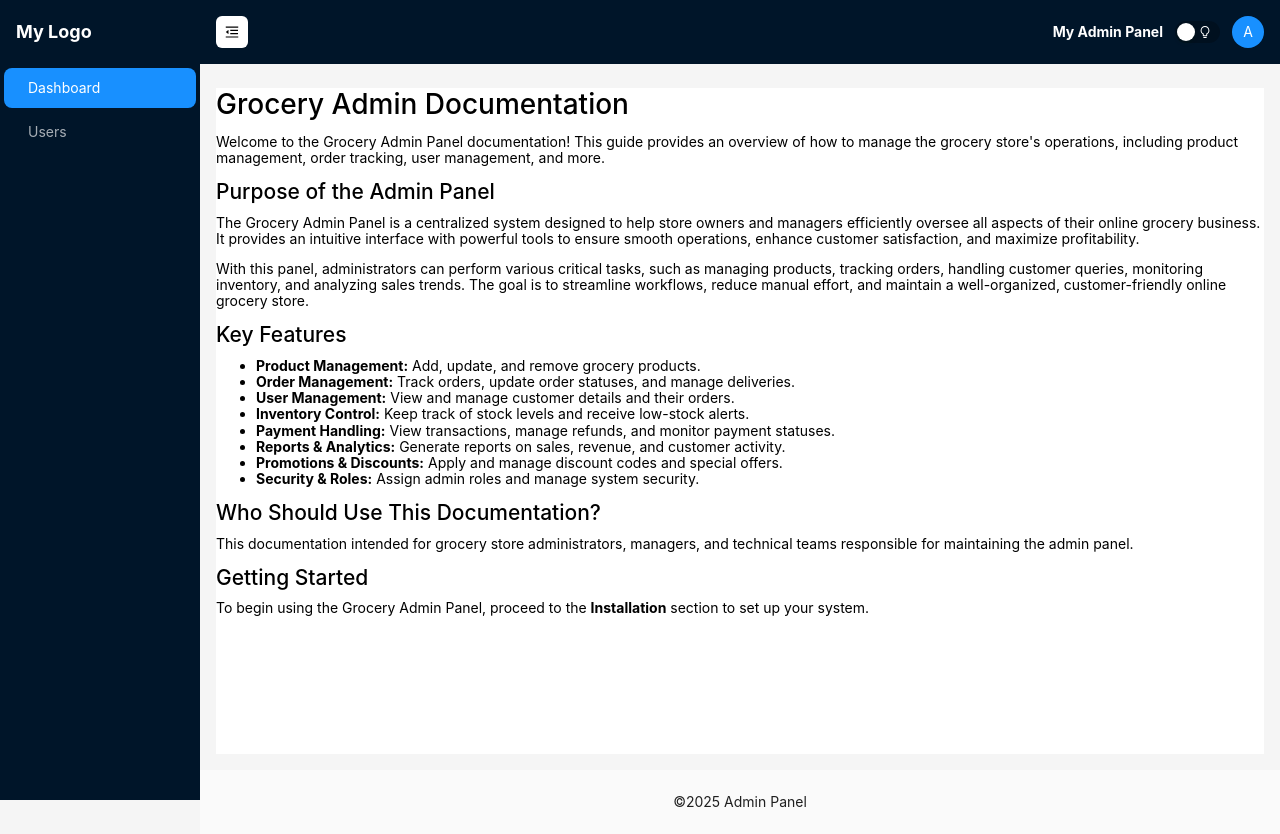
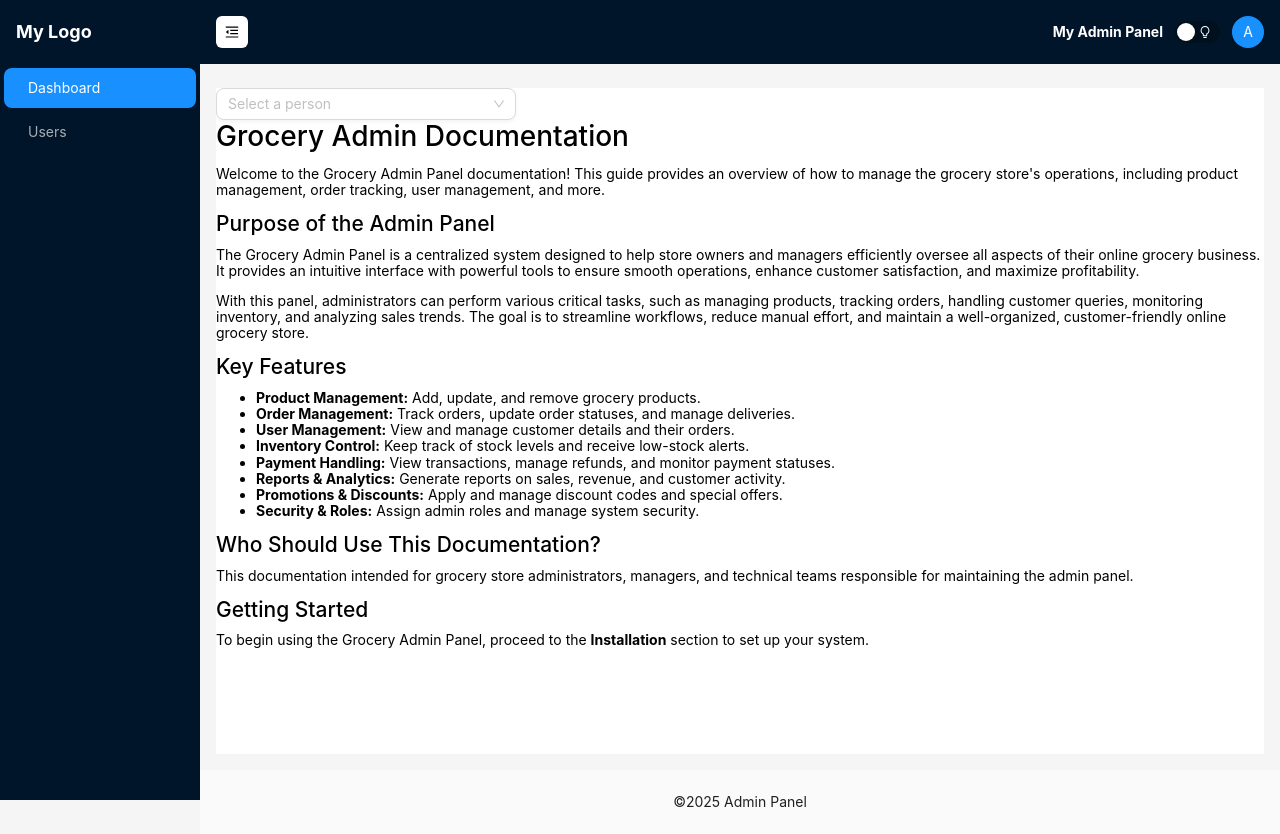
Before and after one commit to genesistechnosoft/git_learns, a React (Vite) app: page / in a window 1280 px wide. Both pictures are taken after typing "name@example.com", "Sample123" into the empty fields and a click on the button "Login". Built offline with nearby package versions, Linux system fonts and the light colour scheme.

Commit message:
Added Dropdown with groups

```diff
--- /dev/null
+++ b/src/components/GroupedDropdown.css
@@ -0,0 +1,70 @@
+.grouped-dropdown-container {
+  width: 100%;
+  max-width: 300px;
+}
+
+.grouped-dropdown {
+  width: 100%;
+}
+
+.grouped-dropdown .ant-select-selector {
+  border-radius: 8px !important;
+  border: 1px solid #d9d9d9 !important;
+  box-shadow: 0 2px 4px rgba(0, 0, 0, 0.05) !important;
+  transition: all 0.3s ease !important;
+}
+
+.grouped-dropdown:hover .ant-select-selector {
+  border-color: #40a9ff !important;
+  box-shadow: 0 2px 8px rgba(24, 144, 255, 0.15) !important;
+}
+
+.grouped-dropdown-menu {
+  border-radius: 8px !important;
+  box-shadow: 0 3px 12px rgba(0, 0, 0, 0.1) !important;
+  padding: 8px 0 !important;
+}
+
+.dropdown-group {
+  padding: 8px 0 !important;
+}
+
+.dropdown-group .ant-select-item-group {
+  color: #8c8c8c !important;
+  font-weight: 600 !important;
+  font-size: 12px !important;
+  text-transform: uppercase !important;
+  letter-spacing: 0.5px !important;
+  padding: 8px 12px !important;
+  margin: 0 !important;
+  background-color: #fafafa !important;
+  border-bottom: 1px solid #f0f0f0 !important;
+}
+
+.dropdown-option {
+  padding: 8px 12px !important;
+  margin: 0 !important;
+  transition: all 0.2s ease !important;
+}
+
+.dropdown-option:hover {
+  background-color: #f5f5f5 !important;
+}
+
+/* Focus styles for accessibility */
+.grouped-dropdown .ant-select-focused .ant-select-selector {
+  border-color: #40a9ff !important;
+  box-shadow: 0 0 0 2px rgba(24, 144, 255, 0.2) !important;
+}
+
+/* Selected option styles */
+.ant-select-item-option-selected {
+  background-color: #e6f7ff !important;
+  font-weight: 500 !important;
+}
+
+/* Disabled state styles */
+.grouped-dropdown.ant-select-disabled .ant-select-selector {
+  background-color: #f5f5f5 !important;
+  cursor: not-allowed !important;
+}
--- /dev/null
+++ b/src/components/GroupedDropdown.jsx
@@ -0,0 +1,57 @@
+import React, { useState } from 'react';
+import { Select, Space } from 'antd';
+import './GroupedDropdown.css';
+
+const { Option, OptGroup } = Select;
+
+const GroupedDropdown = ({
+  options,
+  placeholder = 'Select an option',
+  onChange,
+  value,
+  className = '',
+  disabled = false,
+  loading = false,
+  size = 'middle'
+}) => {
+  const handleChange = (newValue) => {
+    if (onChange) {
+      onChange(newValue);
+    }
+  };
+
+  return (
+    <div className={`grouped-dropdown-container ${className}`}>
+      <Select
+        value={value}
+        onChange={handleChange}
+        placeholder={placeholder}
+        disabled={disabled}
+        loading={loading}
+        size={size}
+        className="grouped-dropdown"
+        dropdownClassName="grouped-dropdown-menu"
+      >
+        {options.map((group) => (
+          <OptGroup
+            key={group.key}
+            label={group.label}
+            className="dropdown-group"
+          >
+            {group.options.map((option) => (
+              <Option
+                key={option.value}
+                value={option.value}
+                className="dropdown-option"
+              >
+                {option.label}
+              </Option>
+            ))}
+          </OptGroup>
+        ))}
+      </Select>
+    </div>
+  );
+};
+
+export default GroupedDropdown;
--- a/src/features/dashboard/Dashboard.jsx
+++ b/src/features/dashboard/Dashboard.jsx
@@ -1,9 +1,39 @@
 import React from 'react';
+import GroupedDropdown from '../../components/GroupedDropdown';
 
 
 const Introduction = () => {
+
+  const options = [
+    {
+      key: 'staff',
+      label: 'Staff',
+      options: [
+        { value: 'john', label: 'John Doe' },
+        { value: 'jane', label: 'Jane Smith' },
+      ],
+    },
+    {
+      key: 'owners',
+      label: 'Owners',
+      options: [
+        { value: 'bob', label: 'Bob Wilson' },
+        { value: 'alice', label: 'Alice Brown' },
+      ],
+    },
+  ];
+
+  const handleChange = (value) => {
+    console.log('Selected:', value);
+  };
+
   return (
     <div className="introduction-container">
+      <GroupedDropdown
+      options={options}
+      placeholder="Select a person"
+      onChange={handleChange}
+    />
       <h1 className='docu-head'>Grocery Admin Documentation</h1>
       <p className='entro'>
         Welcome to the Grocery Admin Panel documentation! This guide provides an overview of how to manage the grocery store's operations, including product management, order tracking, user management, and more.
```
